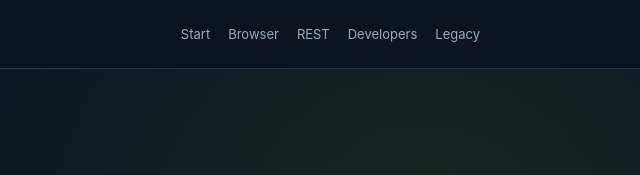
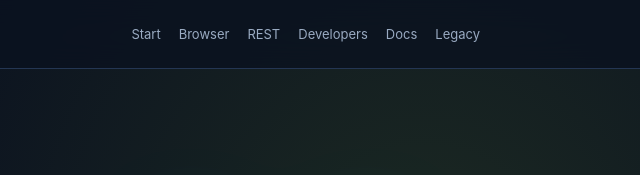
Before and after one commit to hyperbolictonic/hyperbolic-gateway, an Electron app: page public/welcome.html in a window 1440 px wide. Shown: the top 175 px of the page, 800-1440 px from the left. Drawn offline with Linux system fonts and the light colour scheme.

Commit message:
docs: link start page to documentation

```diff
--- a/public/welcome.html
+++ b/public/welcome.html
@@ -108,6 +108,7 @@
         <a href="#browser">Browser</a>
         <a href="#rest">REST</a>
         <a href="#developers">Developers</a>
+        <a href="https://hyperbolictonic.github.io/hyperbolic-gateway/docs/">Docs</a>
         <a href="#legacy">Legacy</a>
       </nav>
     </div>
```
